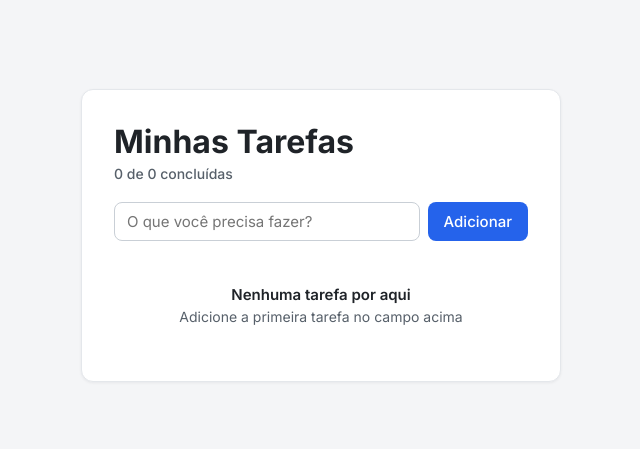
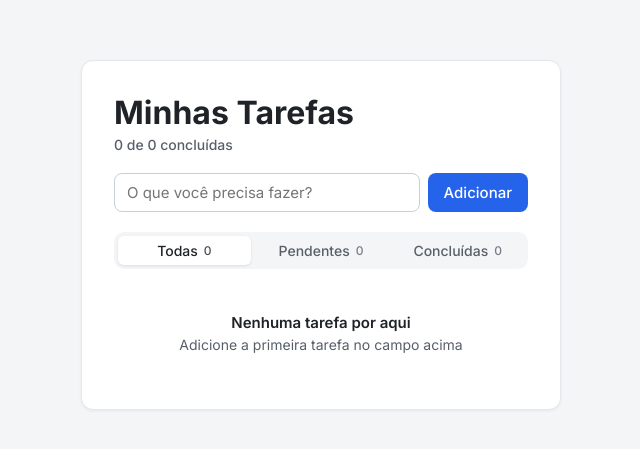
Before and after one commit to leonardochiaralo/desafio-fullstack, a Vue app in the folder frontend/: page / in a window 1280 px wide. Shown: the part 165-614 px from the top of the page, without its empty margins (319-959 px from the left). Built offline with nearby package versions, Linux system fonts and the light colour scheme.

Commit message:
feat: add filter by all, pending and completed tasks

```diff
--- a/frontend/src/App.vue
+++ b/frontend/src/App.vue
@@ -1,11 +1,20 @@
 <script setup lang="ts">
 import { computed, ref } from 'vue'
-import type { Task } from './types/task'
+import type { Task, TaskFilter } from './types/task'
 import TodoItem from './components/TodoItem.vue'
 import TodoForm from './components/TodoForm.vue'
+import TodoFilter from './components/TodoFilter.vue'
 
 const tasks = ref<Task[]>([])
+const activeFilter = ref<TaskFilter>('all')
+
+const filteredTasks = computed(() => {
+  if (activeFilter.value === 'pending') return tasks.value.filter((task) => !task.done)
+  if (activeFilter.value === 'done') return tasks.value.filter((task) => task.done)
+  return tasks.value
+})
 const completedCount = computed(() => tasks.value.filter((task) => task.done).length)
+const pendingCount = computed(() => tasks.value.length - completedCount.value)
 
 const toggleTask = (id: string) => {
   const task = tasks.value.find((task) => task.id === id)
@@ -34,13 +43,21 @@ const addTask = (title: string) => {
       <p class="summary">{{ completedCount }} de {{ tasks.length }} concluídas</p>
     </header>
     <TodoForm @add="addTask" />
+    <TodoFilter
+      :active-filter="activeFilter"
+      :counts="{ all: tasks.length, pending: pendingCount, done: completedCount }"
+      @change="activeFilter = $event"
+    />
     <div v-if="tasks.length === 0" class="empty">
       <p class="empty-title">Nenhuma tarefa por aqui</p>
       <p class="empty-hint">Adicione a primeira tarefa no campo acima</p>
     </div>
+    <div v-else-if="filteredTasks.length === 0" class="empty">
+      <p class="empty-title">Nenhuma tarefa neste filtro</p>
+    </div>
     <ul v-else>
       <TodoItem
-        v-for="task in tasks"
+        v-for="task in filteredTasks"
         :key="task.id"
         :task="task"
         @toggle="toggleTask"
--- /dev/null
+++ b/frontend/src/components/TodoFilter.vue
@@ -0,0 +1,83 @@
+<script setup lang="ts">
+import type { TaskFilter } from '../types/task'
+
+defineProps<{
+  activeFilter: TaskFilter
+  counts: Record<TaskFilter, number>
+}>()
+
+const emit = defineEmits<{
+  change: [filter: TaskFilter]
+}>()
+
+const options: { value: TaskFilter; label: string }[] = [
+  { value: 'all', label: 'Todas' },
+  { value: 'pending', label: 'Pendentes' },
+  { value: 'done', label: 'Concluídas' },
+]
+</script>
+
+<template>
+  <div class="filters" role="group" aria-label="Filtrar tarefas">
+    <button
+      v-for="option in options"
+      :key="option.value"
+      type="button"
+      :class="{ active: option.value === activeFilter }"
+      :aria-pressed="option.value === activeFilter"
+      @click="emit('change', option.value)"
+    >
+      {{ option.label }}
+      <span class="count">{{ counts[option.value] }}</span>
+    </button>
+  </div>
+</template>
+
+<style scoped>
+.filters {
+  display: flex;
+  flex-wrap: wrap;
+  gap: 4px;
+  padding: 4px;
+  background-color: var(--background-color);
+  border-radius: 10px;
+
+  button {
+    flex: 1;
+    display: inline-flex;
+    justify-content: center;
+    align-items: center;
+    gap: 6px;
+    padding: 6px 12px;
+    background: none;
+    border: none;
+    border-radius: 6px;
+    color: var(--text-secondary-color);
+    font-size: 14px;
+    font-weight: 500;
+    font-family: inherit;
+    white-space: nowrap;
+    cursor: pointer;
+
+    &:hover {
+      color: var(--text-color);
+    }
+
+    &.active {
+      background-color: var(--card-background-color);
+      color: var(--text-color);
+      box-shadow: 0 1px 3px rgba(16, 24, 40, 0.1);
+    }
+
+    &:focus-visible {
+      outline: 2px solid var(--primary-color);
+      outline-offset: 2px;
+    }
+
+    .count {
+      font-size: 12px;
+      opacity: 0.8;
+    }
+  }
+}
+</style>
--- a/frontend/src/types/task.ts
+++ b/frontend/src/types/task.ts
@@ -4,4 +4,6 @@ interface Task {
   done: boolean
 }
 
-export type { Task }
+type TaskFilter = 'all' | 'pending' | 'done'
+
+export type { Task, TaskFilter }
```
